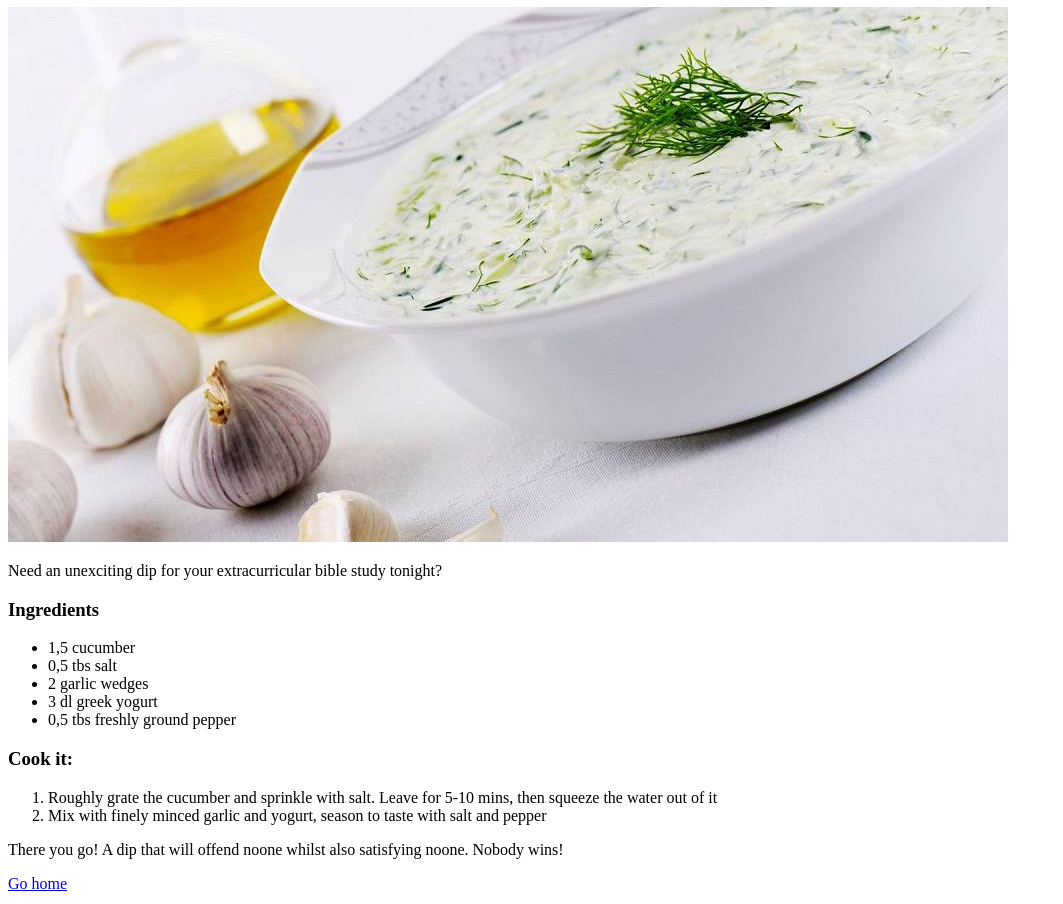
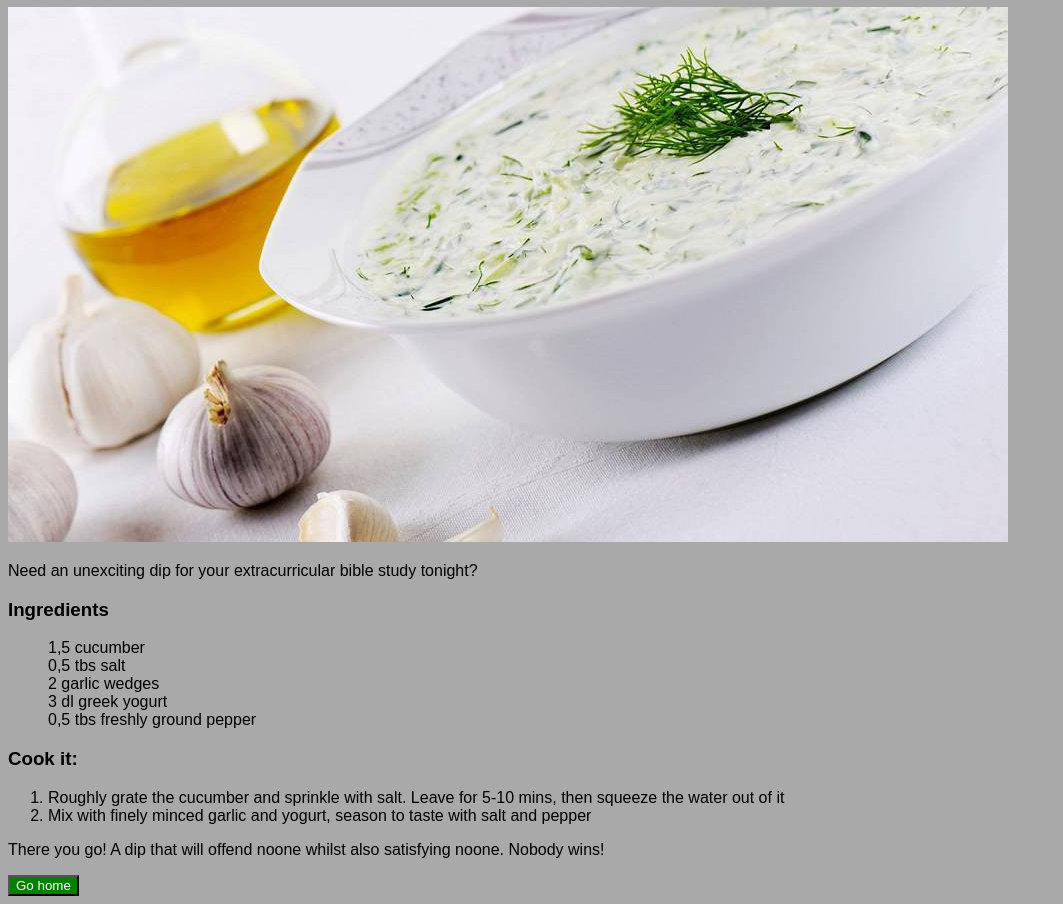
Before and after one commit to ksobye/odin-recipes, a plain HTML site: page recipes/tzatziki.html in a window 1280 px wide. Shown: the part 73-977 px from the top of the page, without its empty margins (0-1063 px from the left). Drawn offline with Linux system fonts and the light colour scheme.

Commit message:
Add CSS styling
Made it look worse with the magic of beginner CSS

```diff
--- a/recipes/tzatziki.html
+++ b/recipes/tzatziki.html
@@ -3,6 +3,7 @@
     <head>
         <meta charset="utf-8">
         <title>Odin recipes</title>
+        <link rel="stylesheet" href="../style.css">
     </head>
 
     <body>
@@ -25,6 +26,6 @@
         </ol>
 
         <p>There you go! A dip that will offend noone whilst also satisfying noone. Nobody wins!</p>
-        <a href="../index.html">Go home</a>
+        <button class="home-button"><a class="buttonlink" href="../index.html">Go home</a></button>
     </body>
 </html>
--- /dev/null
+++ b/style.css
@@ -0,0 +1,46 @@
+* {
+    font-family: Arial, sans-serif;
+}
+
+body {
+    background-color: darkgray;
+}
+
+.container {
+    text-align: center;
+}
+
+ul {
+    list-style: none;
+}
+
+a:link {
+    color: blue;
+    text-decoration: none;
+}
+
+a:visited {
+    color: blue;
+    text-decoration: none;
+}
+
+a:hover {
+    color: green;
+    text-decoration: none;
+}
+
+a.buttonlink {
+    color: white;
+}
+
+a.buttonlink:hover {
+    font-weight: 800;
+}
+
+
+.home-button {
+    background-color: green;
+    color: white;
+    text-decoration: none;
+
+}
```
Also changed, not shown: index.html (+3 -1 lines), recipes/rhubarbsoup.html (+2 -1 lines), recipes/scrambledeggs.html (+2 -1 lines).
